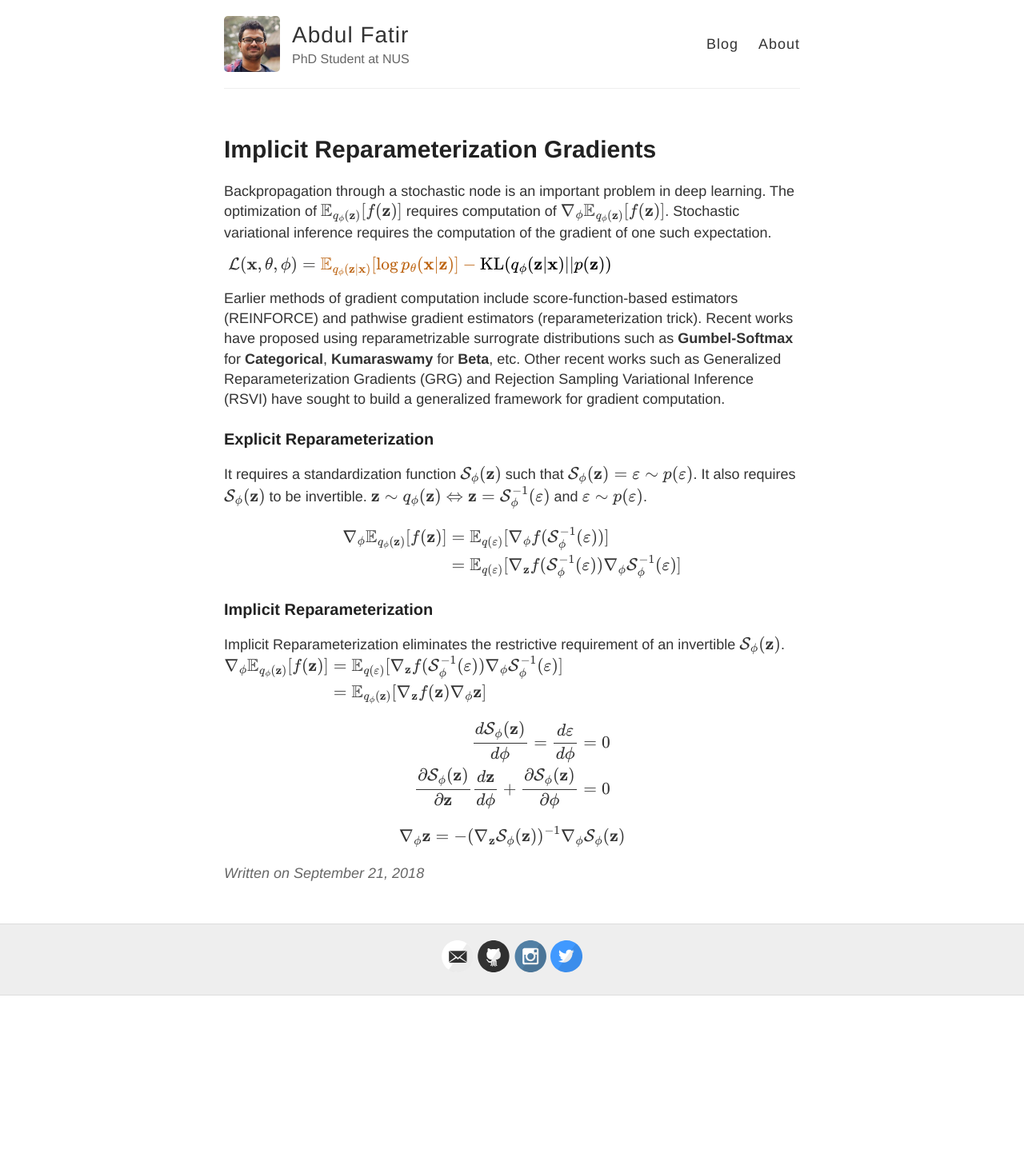
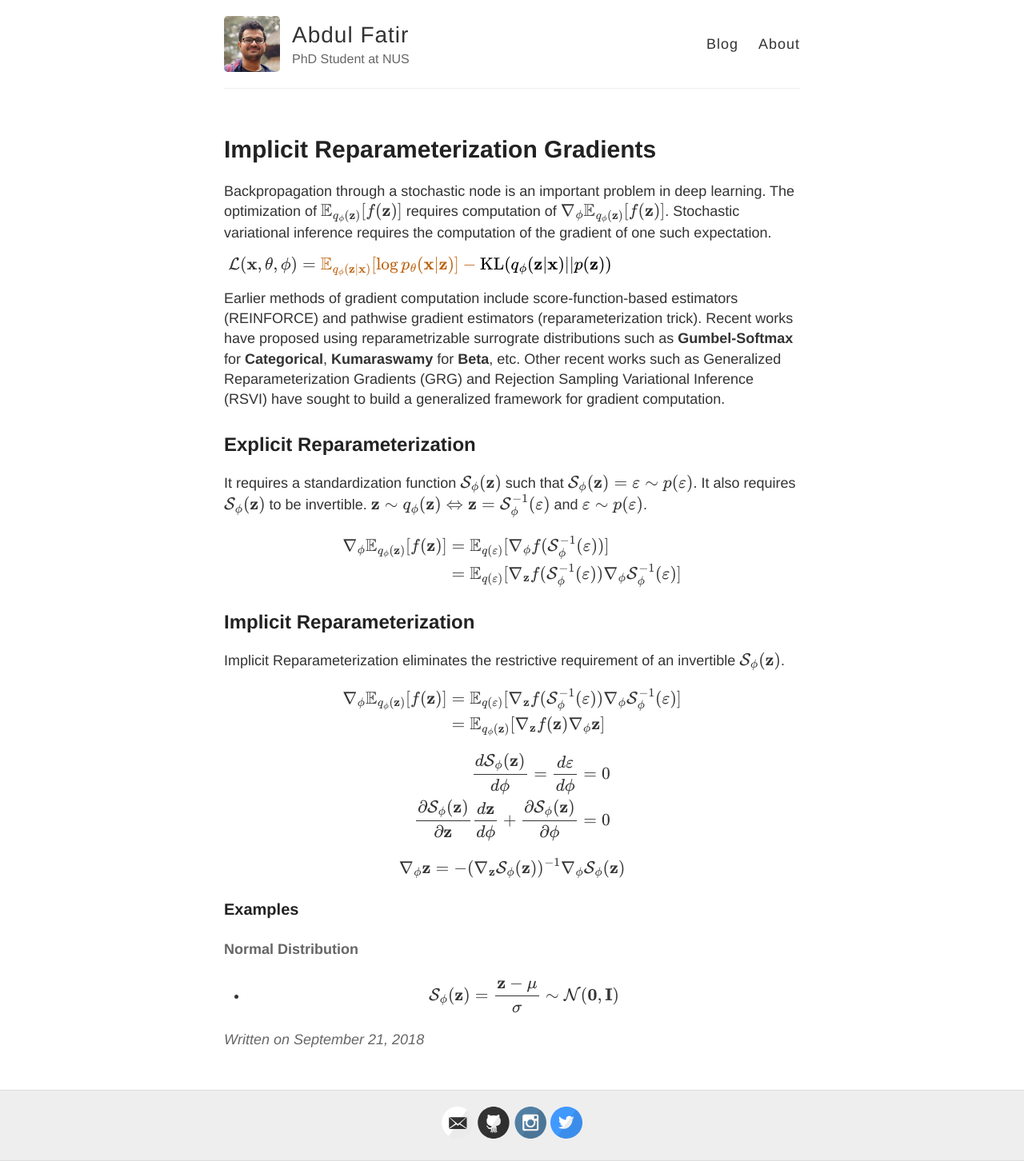
Before and after one commit to abdulfatir/abdulfatir.github.io, a Jekyll site: the page built from _posts/2018-9-21-Implicit-Reparameterization.md, in a window 1280 px wide. Shown: the whole page at 80% size. Built offline with Jekyll 4.4.1, drawn with Linux system fonts in a browser that asks for light colours; formulas are drawn with MathJax 3; before the commit the page ends 1245 px from its top, so only the background shows below that.

Commit message:
Update 2018-9-21-Implicit-Reparameterization.md

```diff
--- a/_posts/2018-9-21-Implicit-Reparameterization.md
+++ b/_posts/2018-9-21-Implicit-Reparameterization.md
@@ -20,7 +20,7 @@
 
 Earlier methods of gradient computation include score-function-based estimators (REINFORCE) and pathwise gradient estimators (reparameterization trick). Recent works have proposed using reparametrizable surrograte distributions such as **Gumbel-Softmax** for **Categorical**, **Kumaraswamy** for **Beta**, etc. Other recent works such as Generalized Reparameterization Gradients (GRG) and Rejection Sampling Variational Inference (RSVI) have sought to build a generalized framework for gradient computation.
 
-### Explicit Reparameterization
+## Explicit Reparameterization
 
 It requires a standardization function $$\mathcal{S}_\phi(\mathbf{z})$$ such that $$\mathcal{S}_\phi(\mathbf{z}) = \varepsilon \sim p(\varepsilon)$$. It also requires $$\mathcal{S}_\phi(\mathbf{z})$$ to be invertible.
 $$\mathbf{z}\sim q_\phi(\mathbf{z}) \Leftrightarrow \mathbf{z} = \mathcal{S}_\phi^{-1}(\varepsilon)$$ and  $$\varepsilon \sim p(\varepsilon)$$.
@@ -32,8 +32,9 @@
 \end{align*}
 $$
 
-### Implicit Reparameterization
+## Implicit Reparameterization
 Implicit Reparameterization eliminates the restrictive requirement of an invertible $$\mathcal{S}_\phi(\mathbf{z})$$.
+
 $$
 \begin{align}
         \nabla_\phi\mathbb{E}_{q_\phi(\mathbf{z})}[f(\mathbf{z})] &= \mathbb{E}_{q(\varepsilon)}[\nabla_\mathbf{z}f(\mathcal{S}_\phi^{-1}(\varepsilon))\nabla_\phi\mathcal{S}_\phi^{-1}(\varepsilon)]\\
@@ -53,3 +54,8 @@
     \nabla_\phi\mathbf{z} = -(\nabla_\mathbf{z}\mathcal{S}_\phi(\mathbf{z}))^{-1}\nabla_\phi\mathcal{S}_\phi(\mathbf{z})
     \end{align}
 $$
+
+### Examples
+#### Normal Distribution
+
+* $$\mathcal{S}_\phi(\mathbf{z}) = \frac{\mathbf{z}-\mu}{\sigma} \sim \mathcal{N}(\mathbf{0},\mathbf{I})$$
```
